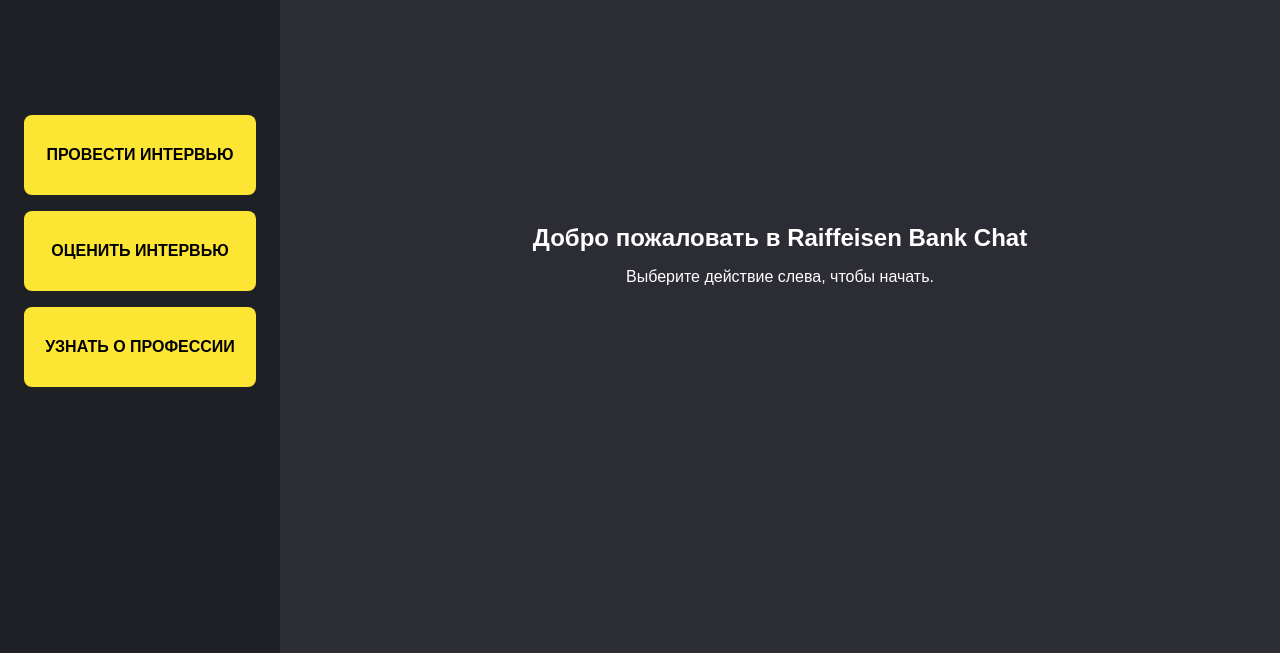
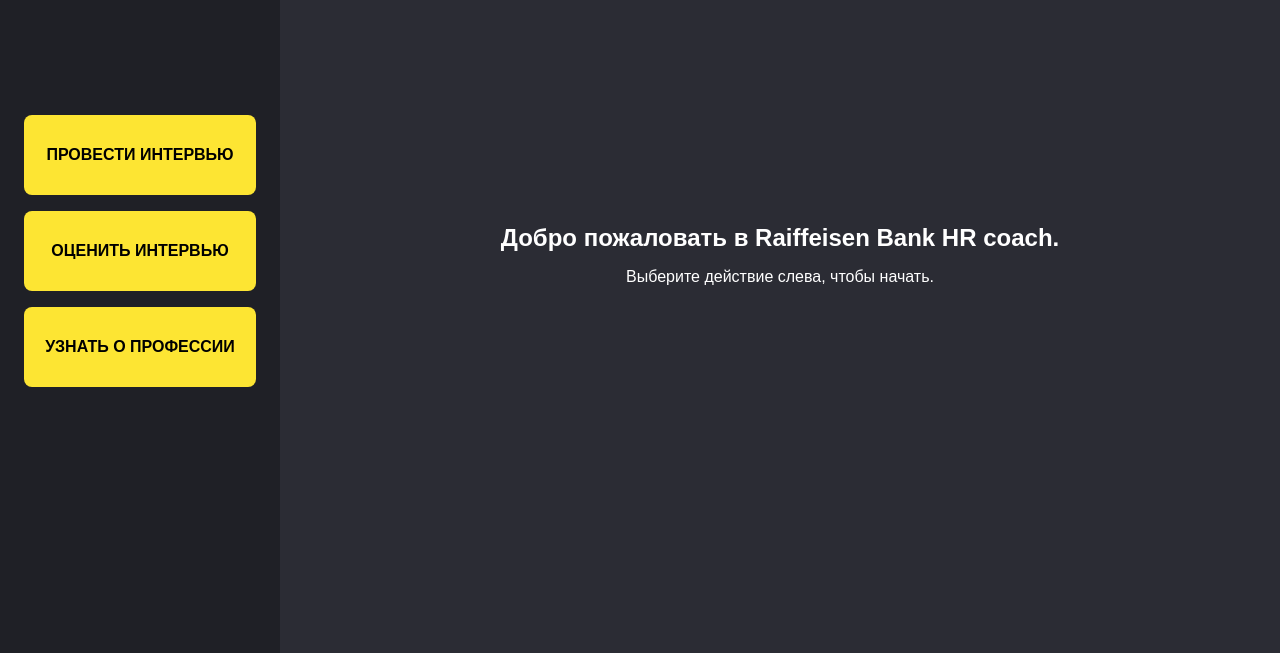
Before and after one commit to ErokhinVi/socrates, a plain HTML site: page app/frontend/index.html in a window 1280 px wide. Shown: the part 147-800 px from the top of the page. Drawn offline with nearby package versions, Linux system fonts and the light colour scheme.

Commit message:
Update index.html

```diff
--- a/app/frontend/index.html
+++ b/app/frontend/index.html
@@ -31,7 +31,7 @@
       <!-- Домашний экран -->
       <section id="view-home" class="view">
         <div class="home-welcome">
-          <h1>Добро пожаловать в Raiffeisen Bank Chat</h1>
+          <h1>Добро пожаловать в Raiffeisen Bank HR coach.</h1>
           <p>Выберите действие слева, чтобы начать.</p>
         </div>
       </section>
```
